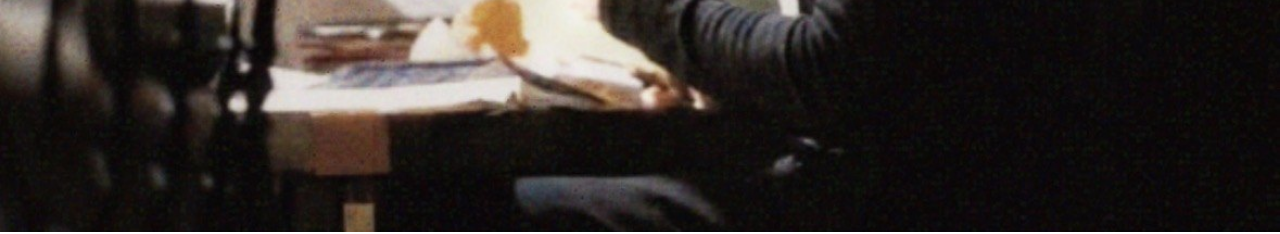
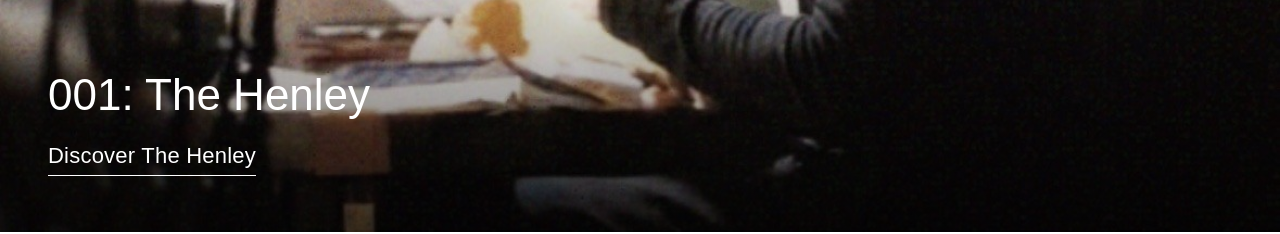
Before and after one commit to starimpactcontacts-netizen/orocartel, a Next.js app: page / in a window 1280 px wide. Shown: the part 568-802 px from the top of the page. Built offline with nearby package versions, Linux system fonts and the light colour scheme; no server answers; a web font is replaced by a local one.

Commit message:
Hero caption: 001: The Henley, with a link to the product
Co-Authored-By: Claude Opus 5.5 <noreply@anthropic.com>
Claude-Session: https://claude.ai/code/session_01T4Cdqd23qvkWZuxUWvy2Fz

```diff
--- a/app/page.module.css
+++ b/app/page.module.css
@@ -38,7 +38,9 @@
 }
 
 .heroPhoto .heroShade {
-  background: linear-gradient(180deg, rgba(0, 0, 0, 0.45) 0%, rgba(0, 0, 0, 0) 22%);
+  background:
+    linear-gradient(180deg, rgba(0, 0, 0, 0.45) 0%, rgba(0, 0, 0, 0) 22%),
+    linear-gradient(0deg, rgba(0, 0, 0, 0.55) 0%, rgba(0, 0, 0, 0) 35%);
 }
 
 .heroRam {
@@ -58,6 +60,33 @@
 
 
 
+
+.heroCaption {
+  position: absolute;
+  left: clamp(16px, 4vw, 48px);
+  right: clamp(16px, 4vw, 48px);
+  bottom: clamp(36px, 7vh, 72px);
+  color: #fff;
+}
+
+.heroTitle {
+  font-weight: 400;
+  font-size: clamp(26px, 6.4vw, 44px);
+  line-height: 1.15;
+}
+
+.heroLink {
+  display: inline-block;
+  margin-top: clamp(14px, 2.4vw, 22px);
+  padding-bottom: 6px;
+  border-bottom: 1.5px solid #fff;
+  font-size: clamp(17px, 4.2vw, 22px);
+  letter-spacing: 0.01em;
+}
+
+.heroLink:hover {
+  opacity: 0.8;
+}
 
 .h2 {
   margin-top: 22px;
--- a/app/page.tsx
+++ b/app/page.tsx
@@ -1,3 +1,4 @@
+import Link from 'next/link'
 import Header from '@/components/Header'
 import SiteInfo from '@/components/SiteInfo'
 import Footer from '@/components/Footer'
@@ -19,6 +20,12 @@ export default function Home() {
         )}
         <div className={styles.heroShade} aria-hidden />
         <img src="/ram.png" alt="" className={styles.heroRam} width={1085} height={710} />
+        <div className={styles.heroCaption}>
+          <h1 className={styles.heroTitle}>001: The Henley</h1>
+          <Link href="/products/henley-slim-fit-long-sleeve" className={styles.heroLink}>
+            Discover The Henley
+          </Link>
+        </div>
       </section>
 
       <section id="shop" className={styles.shop}>
```
